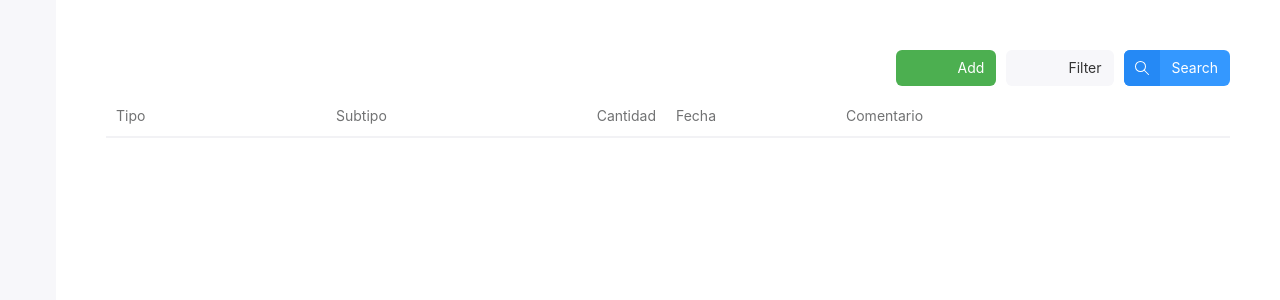
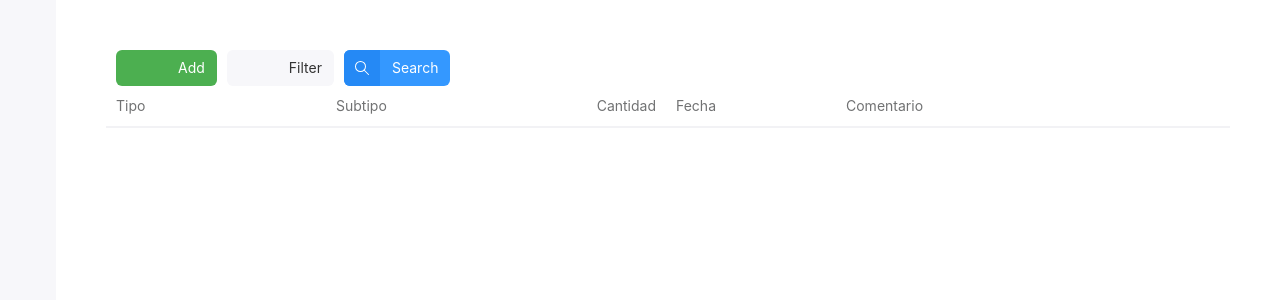
Before and after one commit to esanchep/expenses-react, a React (Create React App) app: page /expenses in a window 1280 px wide. Shown: the top 300 px of the page. Built offline with nearby package versions, Linux system fonts and the light colour scheme; some icons are missing.

Commit message:
Remove unused styles

```diff
--- a/src/components/Expenses/Expenses.css
+++ b/src/components/Expenses/Expenses.css
@@ -4,11 +4,6 @@
   grid-template-columns: 56px auto;
 }
 
-.Expenses-action-bar {
-  text-align: right;
-  margin-bottom: 10px;
-}
-
 .Expenses-action-bar-button {
   margin-left: 10px;
 }
```
